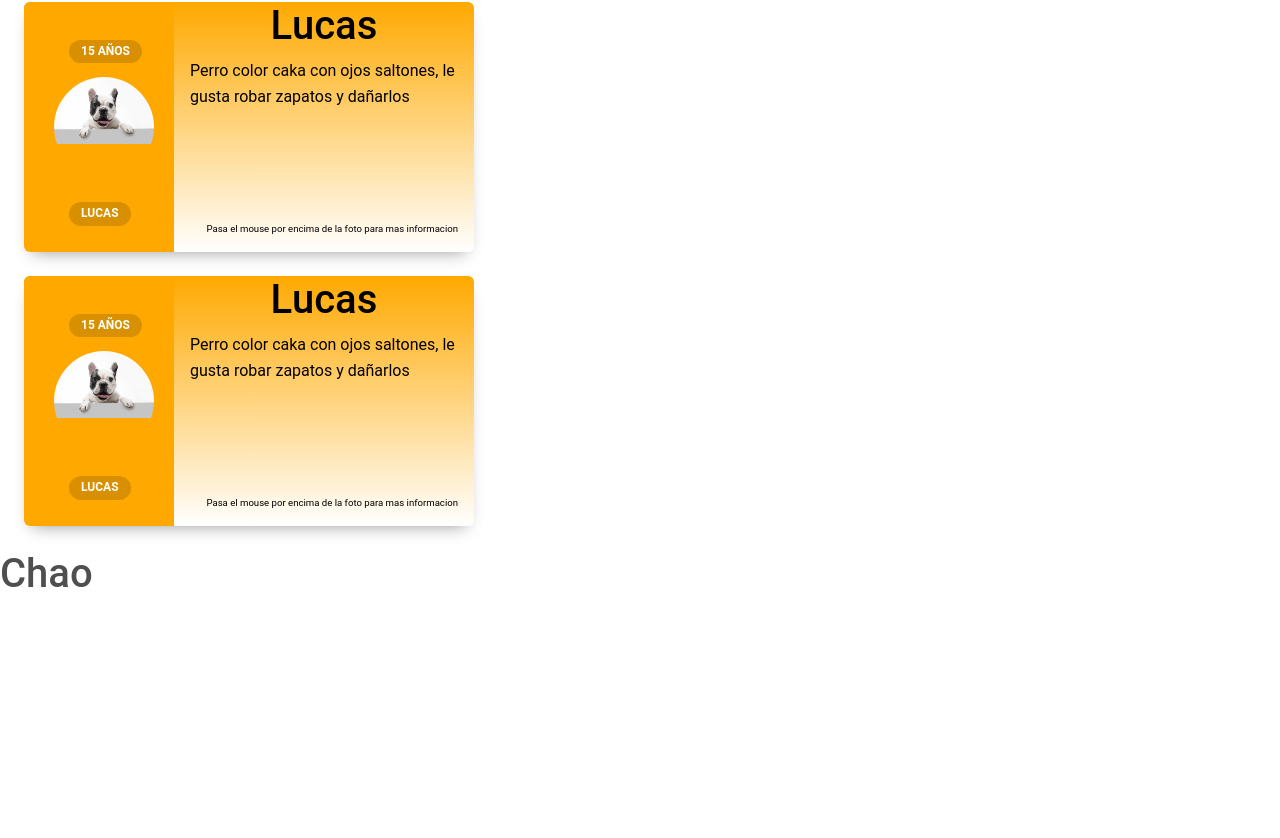
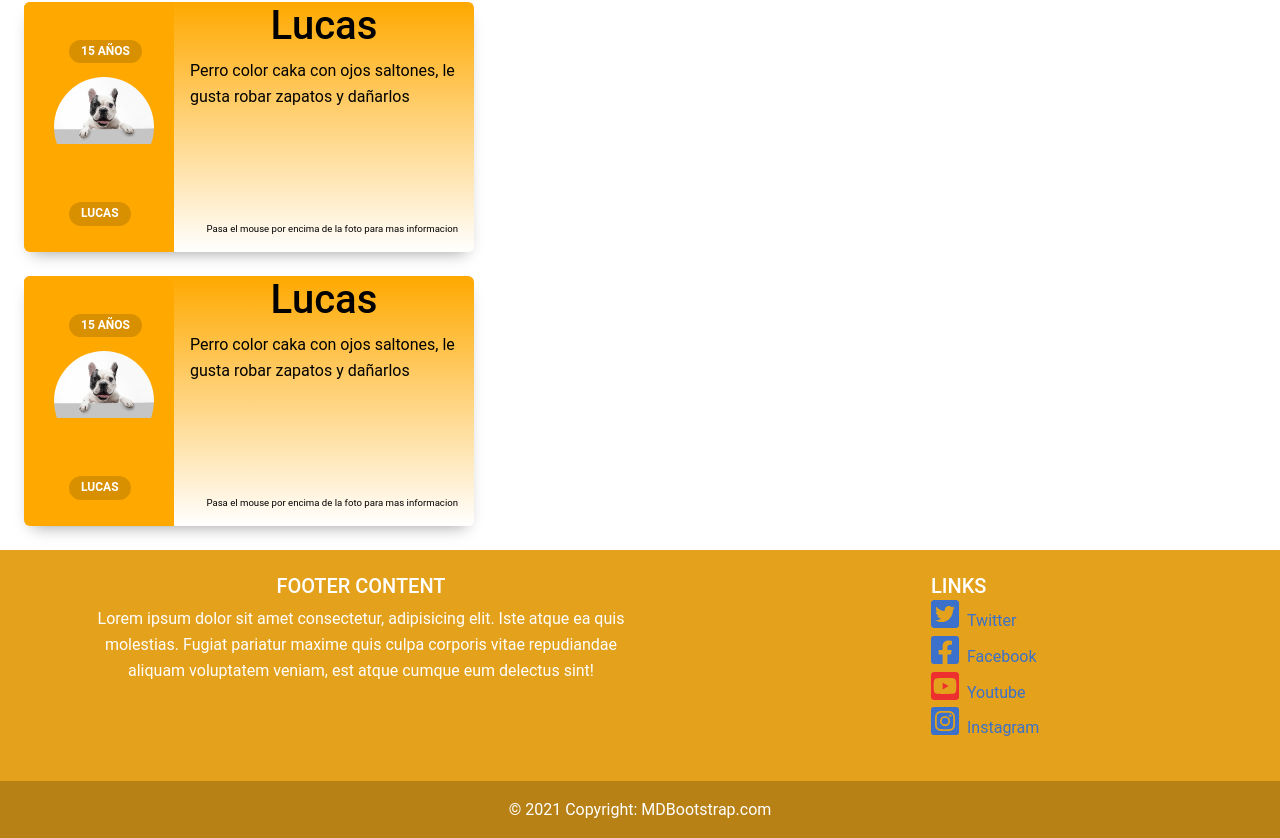
Before and after one commit to presi11/Guarderia-Front, a React (Create React App) app: page /Home in a window 1280 px wide. Shown: the part 857-1695 px from the top of the page. Before the commit the page ends 1463 px from the top, so only its background shows below. Built offline with nearby package versions, Linux system fonts and the light colour scheme.

Commit message:
Footer Update

```diff
--- a/package.json
+++ b/package.json
@@ -3,6 +3,9 @@
   "version": "0.1.0",
   "private": true,
   "dependencies": {
+    "@fortawesome/fontawesome-svg-core": "^1.2.36",
+    "@fortawesome/free-brands-svg-icons": "^5.15.4",
+    "@fortawesome/react-fontawesome": "^0.1.15",
     "@testing-library/jest-dom": "^5.11.4",
     "@testing-library/react": "^11.1.0",
     "@testing-library/user-event": "^12.1.10",
--- a/src/HOC/Layout/Footer/Footer.jsx
+++ b/src/HOC/Layout/Footer/Footer.jsx
@@ -1,11 +1,79 @@
-import React from 'react'
+import React from 'react';
+import { MDBFooter, MDBContainer, MDBRow, MDBCol } from 'mdb-react-ui-kit';
+import {FontAwesomeIcon} from '@fortawesome/react-fontawesome';
+import {faFacebookSquare} from '@fortawesome/free-brands-svg-icons';
+import {faTwitterSquare} from '@fortawesome/free-brands-svg-icons';
+import {faYoutubeSquare} from '@fortawesome/free-brands-svg-icons';
+import {faInstagramSquare} from '@fortawesome/free-brands-svg-icons';
+
 
 const Footer = () => {
-    return (
-        <div>
-            <h1>Chao</h1>
-        </div>
-    )
+  return (
+    <MDBFooter bgColor='warning' className='text-white text-lg-left'>
+      <MDBContainer className='p-4'>
+        <MDBRow >
+          <MDBCol lg='6' md='12' className='text-center mb-4 mb-md-0'>
+            <h5 className='text-uppercase'>Footer Content</h5>
+
+            <p>
+              Lorem ipsum dolor sit amet consectetur, adipisicing elit. Iste atque ea quis molestias.
+              Fugiat pariatur maxime quis culpa corporis vitae repudiandae aliquam voluptatem veniam, est
+              atque cumque eum delectus sint!
+            </p>
+          </MDBCol>
+
+          <MDBCol lg='3' md='6' className='mb-4 mb-md-0'>
+          </MDBCol>
+
+          <MDBCol lg='3' md='6' className='mb-4 mb-md-0'>
+            <h5 className='text-uppercase mb-0'>Links</h5>
+
+            <ul className='list-unstyled'>
+              <li>
+              <a   href="#!" role="button">
+                <i  class="fab fa-twitter me-2 " >
+                <FontAwesomeIcon icon={faTwitterSquare} size="2x"/>
+                </i>
+              Twitter
+              </a>
+              </li>
+              <li>
+              <a   href="#!" role="button" color="#55acee">
+                <i  class="fab fa-twitter me-2" >
+                <FontAwesomeIcon icon={faFacebookSquare} size="2x"/>
+                </i>
+              Facebook
+              </a>
+              </li>
+              <li>
+              <a   href="#!" role="button">
+                <i  class="fab fa-twitter me-2" >
+                <FontAwesomeIcon icon={faYoutubeSquare} size="2x" color="#ed302f"/>
+                </i>
+              Youtube
+              </a>
+              </li>
+              <li >
+              <a   href="#!" role="button"  >
+                <i backgroundColor="#0082ca" class="fab fa-twitter me-2" >
+                <FontAwesomeIcon icon={faInstagramSquare} size="2x"/>
+                </i>
+              Instagram
+              </a>
+              </li>
+            </ul>
+          </MDBCol>
+        </MDBRow>
+      </MDBContainer>
+
+      <div className='text-center p-3' style={{ backgroundColor: 'rgba(0, 0, 0, 0.2)' }}>
+        &copy; {new Date().getFullYear()} Copyright:{' '}
+        <a className='text-white' href='https://mdbootstrap.com/'>
+          MDBootstrap.com
+        </a>
+      </div>
+    </MDBFooter>
+  );
 }
 
 export default Footer;
```
Also changed, not shown: 1 other file (tests, documents, lock files or other folders).
